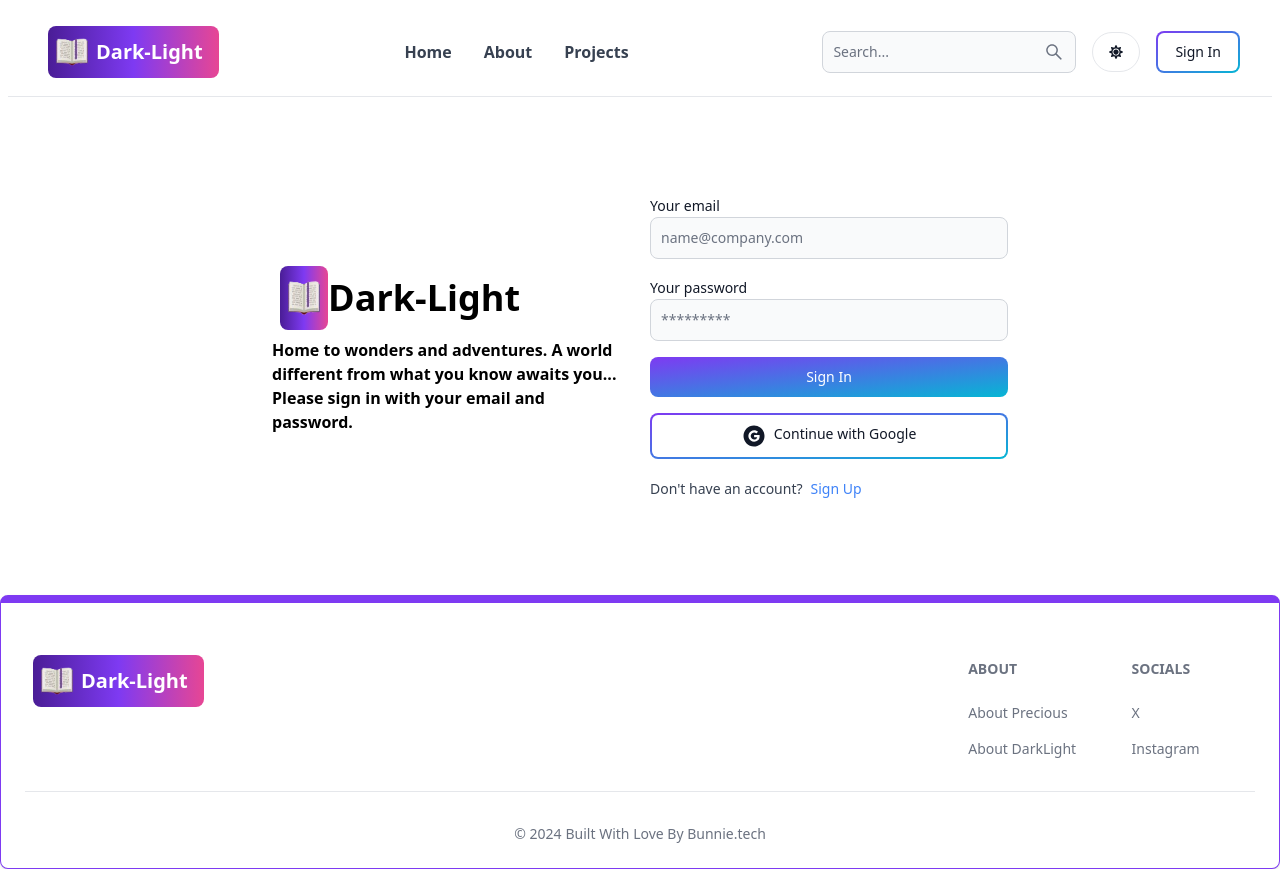
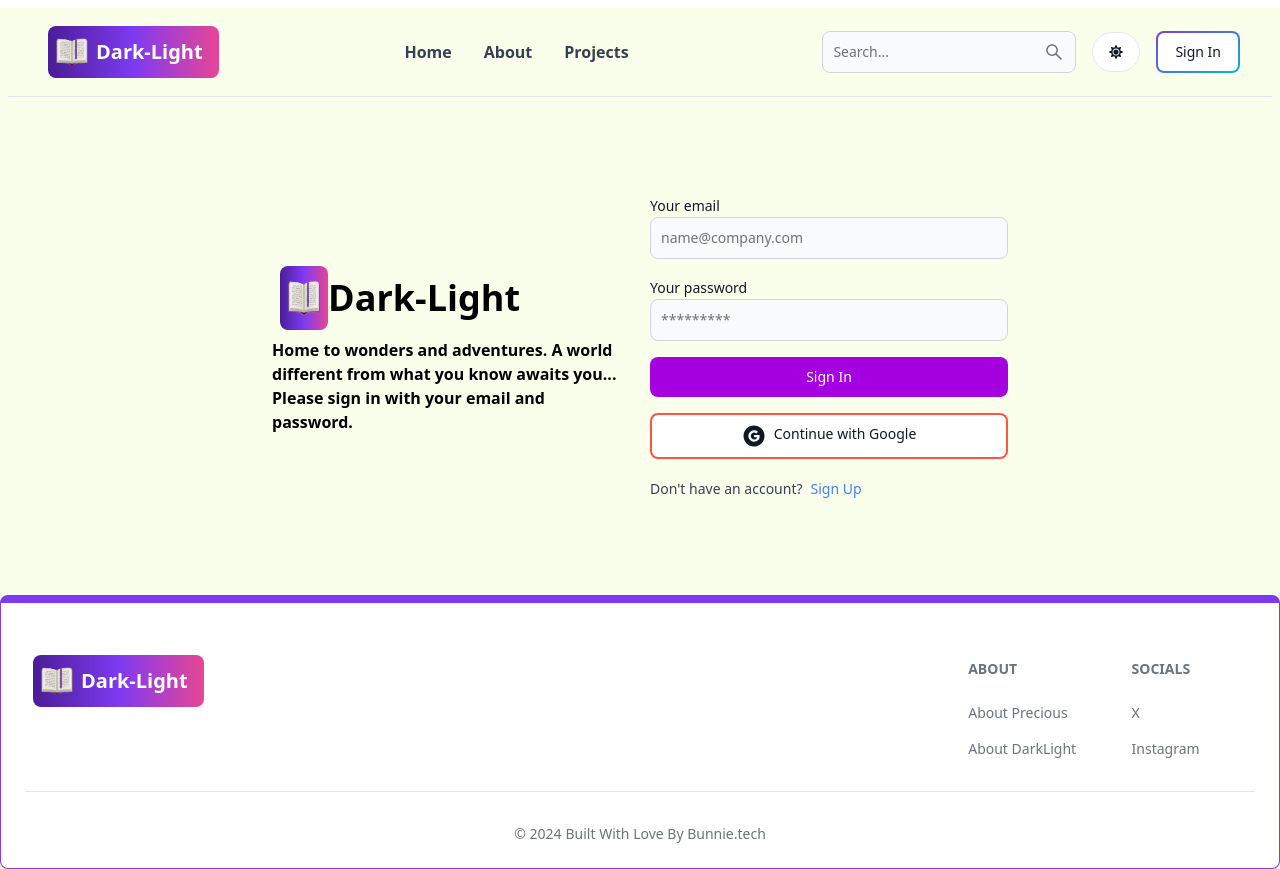
Before and after one commit to BenitaMichael/BookStore, a React (Vite) app in the folder client/: page /sign-in in a window 1280 px wide. Built offline with nearby package versions, Linux system fonts and the light colour scheme; no server answers.

Commit message:
feat: dashboard private route

```diff
--- a/client/src/App.jsx
+++ b/client/src/App.jsx
@@ -12,6 +12,7 @@ import SignUp from './Pages/SignUp'
 // COMPONENTS
 import Header from './Components/Header'
 import FooterComponent from './Components/FooterComponent'
+import PrivateRoute from './Components/PrivateRoute'
 
 function App() {
 
@@ -21,7 +22,9 @@ function App() {
         <Routes>
           <Route path='/' element = { <Home/> } />
           <Route path='/about' element = { <About/> } />
-          <Route path='/dashboard' element = { <Dashboard/> } />
+          <Route element={PrivateRoute}>
+            <Route path='/dashboard' element = { <Dashboard/> } />
+          </Route>
           <Route path='/projects' element = { <Projects/> } />
           <Route path='/sign-in' element = { <SignIn/> } />
           <Route path='/signUp' element = { <SignUp/> } />
--- a/client/src/Components/Header.jsx
+++ b/client/src/Components/Header.jsx
@@ -27,7 +27,7 @@ const Header = () => {
 
   return (
     <div className="relative">
-      <Navbar className="m-2 bg-white dark:bg-gray-800 border-b border-gray-200 dark:border-gray-700 px-4 sm:px-6 lg:px-8">
+      <Navbar className="m-2 bg-[#FAFFEB] dark:bg-gray-800 border-b border-gray-200 dark:border-gray-700 px-4 sm:px-6 lg:px-8">
         <div className="flex justify-between items-center w-full">
           <div className="flex items-center flex-grow">
             <Link
--- a/client/src/Components/Oauth.jsx
+++ b/client/src/Components/Oauth.jsx
@@ -39,7 +39,7 @@ const Oauth = () => {
   }
 
   return (
-    <Button type='button' gradientDuoTone='purpleToBlue' outline onClick={handleClick}>
+    <Button type='button' className='bg-[#FE5448] hover:!bg-[#FE5448] text-white border-none' outline onClick={handleClick}>
        <AiFillGoogleCircle className='w-6 h-6 mr-2'/>
         Continue with Google
     </Button>
--- /dev/null
+++ b/client/src/Components/PrivateRoute.jsx
@@ -0,0 +1,10 @@
+import React from 'react'
+import { useSelector } from 'react-redux'
+import { Outlet, Navigate } from 'react-router-dom'
+
+const PrivateRoute = () => {
+    const { currentUser } = useSelector((state) => state.user)
+    return currentUser ? <Outlet /> : <Navigate to='/sign-in' />;
+}
+
+export default PrivateRoute
--- a/client/src/Components/ThemeProvider.jsx
+++ b/client/src/Components/ThemeProvider.jsx
@@ -5,7 +5,7 @@ const ThemeProvider = ({children}) => {
   const { theme } = useSelector((state) => state.theme);
   return (
     <div className={theme}>
-      <div className='bg-white text-gray-700 dark:text-gray-200 dark:bg-[rgb(16,23,42)] min-h-screen'>
+      <div className='bg-[#FAFFEB] text-gray-700 dark:text-gray-200 dark:bg-[rgb(16,23,42)] min-h-screen'>
         {children}
       </div>
     </div>
--- a/client/src/Pages/SignIn.jsx
+++ b/client/src/Pages/SignIn.jsx
@@ -81,7 +81,7 @@ const SignIn = () => {
               />
             </div>
             <Button
-              gradientDuoTone='purpleToBlue'
+              className='bg-[#A500E0] hover:!bg-[#A500E0] text-white border-none'
               type='submit'
               disabled={loading}
             >
--- a/client/src/Pages/SignUp.jsx
+++ b/client/src/Pages/SignUp.jsx
@@ -90,7 +90,7 @@ const SignUp = () => {
               />
             </div>
             <Button
-              gradientDuoTone='purpleToBlue'
+              className='bg-[#A500E0] hover:!bg-[#A500E0] text-white border-none'
               type='submit'
               disabled={loading}
             >
```
Also changed, not shown: client/src/assets/icons8-book-50-removebg-preview.png (added).
